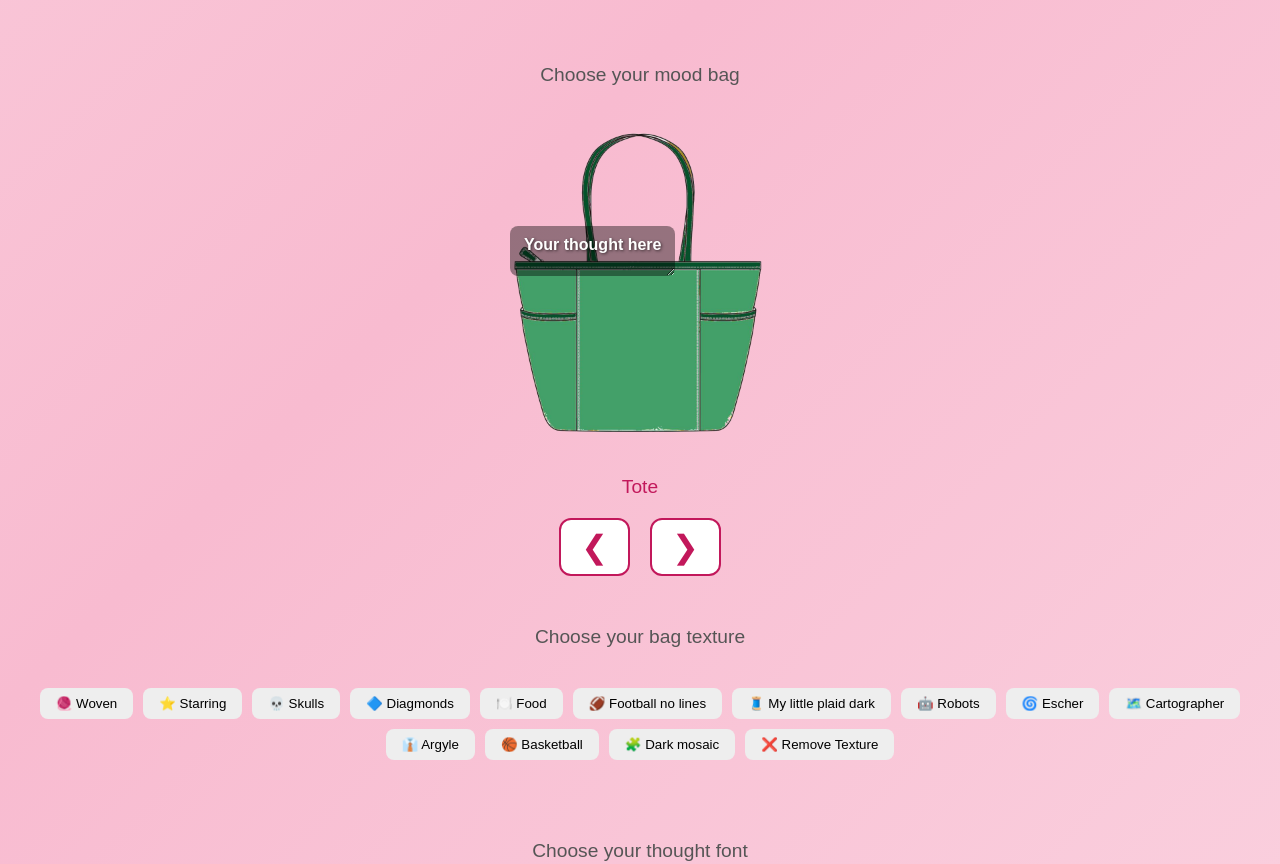
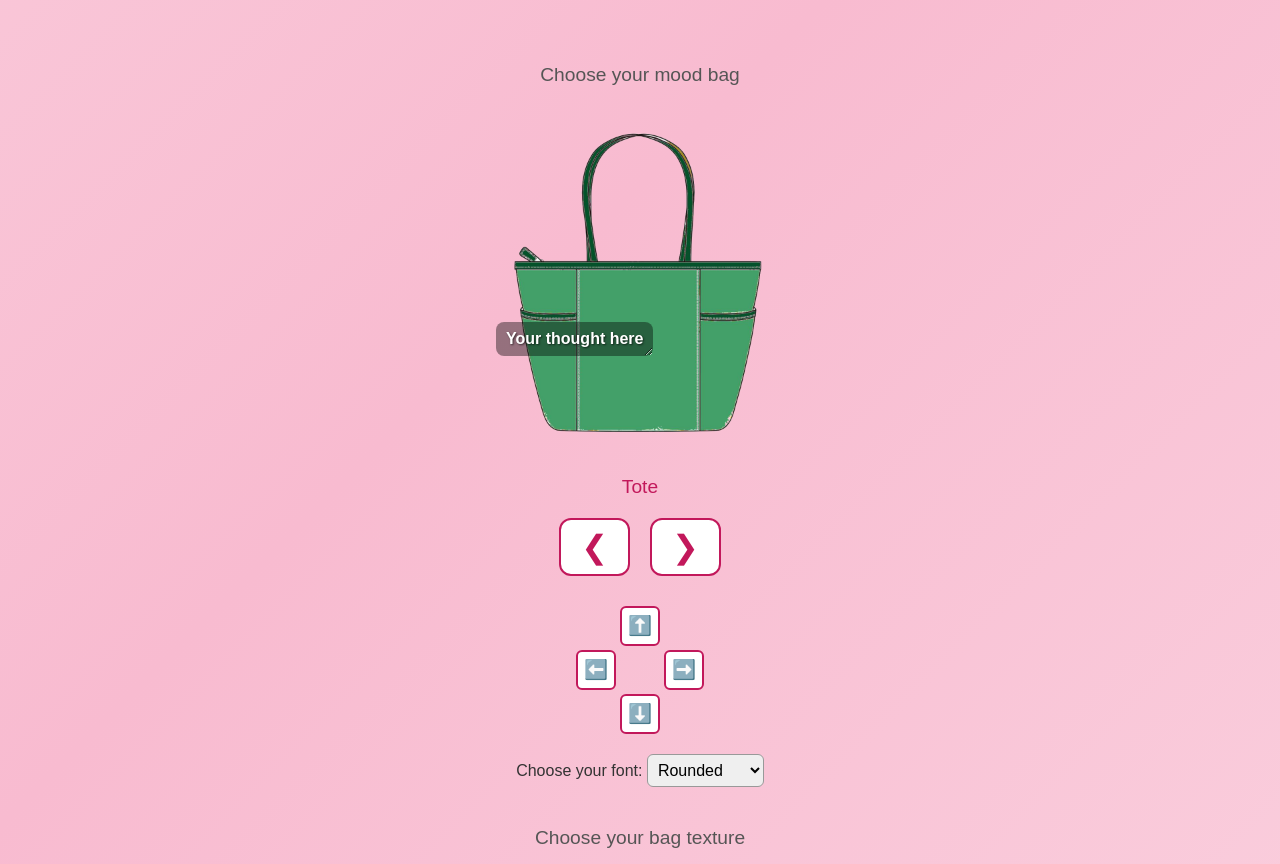
Before and after one commit to FuoriScala/fuori-scala-feelings2, a plain HTML site: page bag-test.html in a window 1280 px wide. Shown: the part 88-952 px from the top of the page. Drawn offline with Linux system fonts and the light colour scheme.

Commit message:
Update bag-test.html

```diff
--- a/bag-test.html
+++ b/bag-test.html
@@ -6,17 +6,13 @@
   <title>Your Moody Bag</title>
   <style>
     html, body {
-      margin: 0;
-      padding: 0;
+      margin: 0; padding: 0;
       min-height: 100vh;
       font-family: 'Arial Rounded MT Bold', sans-serif;
       background: linear-gradient(-45deg, #fce4ec, #f8bbd0, #fce4ec, #f8bbd0);
       background-size: 400% 400%;
       animation: gradientShift 10s ease infinite;
       color: #333;
-    }
-
-    body {
       display: flex;
       flex-direction: column;
       align-items: center;
@@ -39,7 +35,6 @@
       font-size: 1.2rem;
       margin-top: 40px;
       color: #555;
-      text-align: center;
     }
 
     #bagContainer {
@@ -64,7 +59,8 @@
 
     #textureOverlay {
       position: absolute;
-      top: 0; left: 0;
+      top: 0;
+      left: 0;
       width: 100%;
       height: 100%;
       pointer-events: none;
@@ -85,7 +81,6 @@
       font-size: 1.2rem;
       color: #c2185b;
       margin-bottom: 10px;
-      text-align: center;
       opacity: 0;
       transition: opacity 0.5s ease-in-out;
     }
@@ -117,27 +112,59 @@
       font-weight: bold;
       color: white;
       background: rgba(0, 0, 0, 0.4);
-      padding: 10px 14px;
+      padding: 8px 10px;
       border-radius: 8px;
-      text-shadow: 1px 1px 3px rgba(0, 0, 0, 0.6);
-      cursor: move;
+      text-shadow: 1px 1px 2px rgba(0,0,0,0.6);
+      max-width: 80%;
+      top: 60%;
+      left: 10%;
+      z-index: 5;
       resize: both;
       overflow: auto;
-      min-width: 60px;
-      min-height: 30px;
-      max-width: 90%;
-      z-index: 20;
-      left: 50px;
-      top: 120px;
-      display: block;
+    }
+
+    .controls-wrapper {
+      display: flex;
+      flex-direction: column;
+      align-items: center;
+      margin-top: 20px;
+      gap: 10px;
+    }
+
+    .arrow-controls {
+      display: grid;
+      grid-template-columns: 40px 40px 40px;
+      grid-template-rows: 40px 40px 40px;
+      gap: 4px;
+    }
+
+    .arrow-controls button {
+      background: #fff;
+      border: 2px solid #c2185b;
+      color: #c2185b;
+      font-size: 1.2rem;
+      border-radius: 6px;
+      cursor: pointer;
+    }
+
+    .font-select {
+      margin-top: 10px;
+    }
+
+    select {
+      padding: 6px;
+      border-radius: 6px;
+      border: 1px solid #999;
+      font-size: 1rem;
     }
 
     .texture-picker {
       display: flex;
       justify-content: center;
+      gap: 10px;
+      margin: 40px auto;
       flex-wrap: wrap;
-      gap: 10px;
-      padding: 40px 20px;
+      padding-bottom: 60px;
     }
 
     .texture-picker button {
@@ -152,22 +179,6 @@
     .texture-picker button:hover {
       background: #ddd;
     }
-
-    #fontSelector {
-      margin: 10px auto;
-      text-align: center;
-    }
-
-    select {
-      padding: 6px 12px;
-      border-radius: 6px;
-      border: 1px solid #aaa;
-      font-family: inherit;
-    }
-
-    .page-footer {
-      height: 50px;
-    }
   </style>
 </head>
 <body>
@@ -178,7 +189,7 @@
     <div class="bag-stack">
       <img id="bagImage" src="" alt="Moody Bag" />
       <div id="textureOverlay"></div>
-      <div id="thoughtText" contenteditable="true" spellcheck="false"></div>
+      <div id="thoughtText" contenteditable="true"></div>
     </div>
   </div>
 
@@ -189,6 +200,30 @@
     <button onclick="nextImage()">&#10095;</button>
   </div>
 
+  <div class="controls-wrapper">
+    <div class="arrow-controls">
+      <div></div>
+      <button onclick="moveText(0, -5)">⬆️</button>
+      <div></div>
+      <button onclick="moveText(-5, 0)">⬅️</button>
+      <div></div>
+      <button onclick="moveText(5, 0)">➡️</button>
+      <div></div>
+      <button onclick="moveText(0, 5)">⬇️</button>
+    </div>
+
+    <div class="font-select">
+      <label>Choose your font: </label>
+      <select id="fontSelector" onchange="changeFont(this.value)">
+        <option value="'Arial Rounded MT Bold', sans-serif">Rounded</option>
+        <option value="Georgia, serif">Serif</option>
+        <option value="Courier New, monospace">Monospace</option>
+        <option value="Comic Sans MS, cursive">Comic</option>
+        <option value="Verdana, sans-serif">Verdana</option>
+      </select>
+    </div>
+  </div>
+
   <div class="section-title">Choose your bag texture</div>
   <div class="texture-picker">
     <button onclick="setTexture('woven')">🧶 Woven</button>
@@ -196,29 +231,16 @@
     <button onclick="setTexture('skulls')">💀 Skulls</button>
     <button onclick="setTexture('diagmonds')">🔷 Diagmonds</button>
     <button onclick="setTexture('food')">🍽️ Food</button>
-    <button onclick="setTexture('football-no-lines')">🏈 Football no lines</button>
-    <button onclick="setTexture('my-little-plaid-dark')">🧵 My little plaid dark</button>
+    <button onclick="setTexture('football-no-lines')">🏈 Football</button>
+    <button onclick="setTexture('my-little-plaid-dark')">🧵 Plaid</button>
     <button onclick="setTexture('robots')">🤖 Robots</button>
     <button onclick="setTexture('escheresque-dark')">🌀 Escher</button>
-    <button onclick="setTexture('cartographer')">🗺️ Cartographer</button>
+    <button onclick="setTexture('cartographer')">🗺️ Map</button>
     <button onclick="setTexture('argyle')">👔 Argyle</button>
     <button onclick="setTexture('basketball')">🏀 Basketball</button>
-    <button onclick="setTexture('dark-mosaic')">🧩 Dark mosaic</button>
-    <button onclick="removeTexture()">❌ Remove Texture</button>
+    <button onclick="setTexture('dark-mosaic')">🧩 Mosaic</button>
+    <button onclick="removeTexture()">❌ Remove</button>
   </div>
-
-  <div class="section-title">Choose your thought font</div>
-  <div id="fontSelector">
-    <select id="fontDropdown">
-      <option value="'Arial Rounded MT Bold', sans-serif">Rounded</option>
-      <option value="'Courier New', monospace">Courier</option>
-      <option value="'Georgia', serif">Georgia</option>
-      <option value="'Comic Sans MS', cursive">Comic Sans</option>
-      <option value="'Times New Roman', serif">Times</option>
-    </select>
-  </div>
-
-  <div class="page-footer"></div>
 
   <script>
     const params = new URLSearchParams(window.location.search);
@@ -229,7 +251,6 @@
     const textureOverlay = document.getElementById('textureOverlay');
     const thoughtText = document.getElementById('thoughtText');
     const bagName = document.getElementById('bagName');
-    const fontDropdown = document.getElementById('fontDropdown');
 
     const bagImages = Array.from({ length: 4 }, (_, i) => `images/${emotion}/bag_${emotion}_${i + 1}.png`);
     const bagNames = ['Tote', 'Pochette', 'Duffel', 'Baguette'];
@@ -242,21 +263,10 @@
       bagName.classList.remove('fade-in');
       void bagName.offsetWidth;
       bagName.classList.add('fade-in');
-
       if (textureOverlay.style.display === 'block') {
         textureOverlay.style.maskImage = `url(${newSrc})`;
         textureOverlay.style.webkitMaskImage = `url(${newSrc})`;
       }
-
-      // Optional: Adjust position/size per bag
-      const presetPositions = [
-        { left: '50px', top: '120px' },
-        { left: '40px', top: '100px' },
-        { left: '60px', top: '140px' },
-        { left: '30px', top: '110px' }
-      ];
-      thoughtText.style.left = presetPositions[currentIndex].left;
-      thoughtText.style.top = presetPositions[currentIndex].top;
     }
 
     function nextImage() {
@@ -269,19 +279,29 @@
       updateBagImage();
     }
 
+    function moveText(dx, dy) {
+      const currentLeft = parseInt(thoughtText.style.left || '0');
+      const currentTop = parseInt(thoughtText.style.top || '0');
+      thoughtText.style.left = (currentLeft + dx) + 'px';
+      thoughtText.style.top = (currentTop + dy) + 'px';
+    }
+
+    function changeFont(font) {
+      thoughtText.style.fontFamily = font;
+    }
+
     function setTexture(name) {
       const textureURL = `images/effects/${name}.png`;
       const maskURL = bagImage.src;
-
       textureOverlay.style.display = 'block';
       textureOverlay.style.backgroundImage = `url(${textureURL})`;
       textureOverlay.style.maskImage = `url(${maskURL})`;
       textureOverlay.style.webkitMaskImage = `url(${maskURL})`;
-
       let size = '80px 80px';
       if (name === 'dark-mosaic') size = '60px 60px';
       if (name === 'starring') size = '70px 70px';
-      if (name === 'cartographer' || name === 'skulls') size = '300px 300px';
+      if (name === 'cartographer') size = '300px 300px';
+      if (name === 'skulls') size = '300px 300px';
       if (name === 'argyle') size = '65px 65px';
       if (name === 'escheresque-dark') size = '30px 30px';
       textureOverlay.style.backgroundSize = size;
@@ -294,22 +314,9 @@
       textureOverlay.style.webkitMaskImage = '';
     }
 
-    fontDropdown.addEventListener('change', () => {
-      thoughtText.style.fontFamily = fontDropdown.value;
-    });
-
-    document.addEventListener('keydown', (e) => {
-      const step = 2;
-      const top = parseInt(thoughtText.style.top || 0);
-      const left = parseInt(thoughtText.style.left || 0);
-      if (e.key === "ArrowUp") thoughtText.style.top = (top - step) + "px";
-      if (e.key === "ArrowDown") thoughtText.style.top = (top + step) + "px";
-      if (e.key === "ArrowLeft") thoughtText.style.left = (left - step) + "px";
-      if (e.key === "ArrowRight") thoughtText.style.left = (left + step) + "px";
-    });
-
+    // Initial setup
+    updateBagImage();
     thoughtText.textContent = thought;
-    updateBagImage();
   </script>
 </body>
 </html>
```
